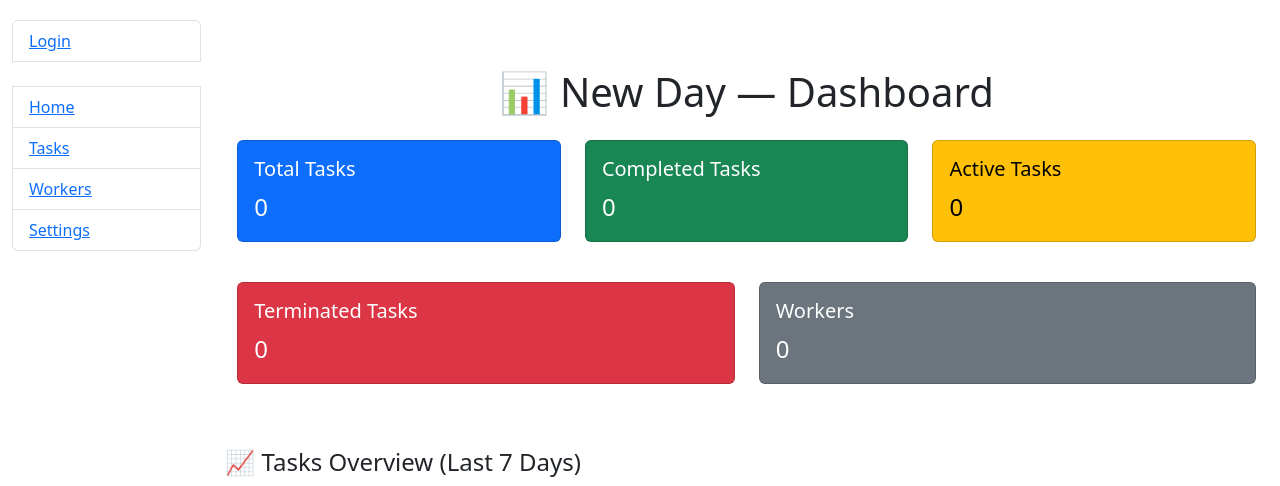
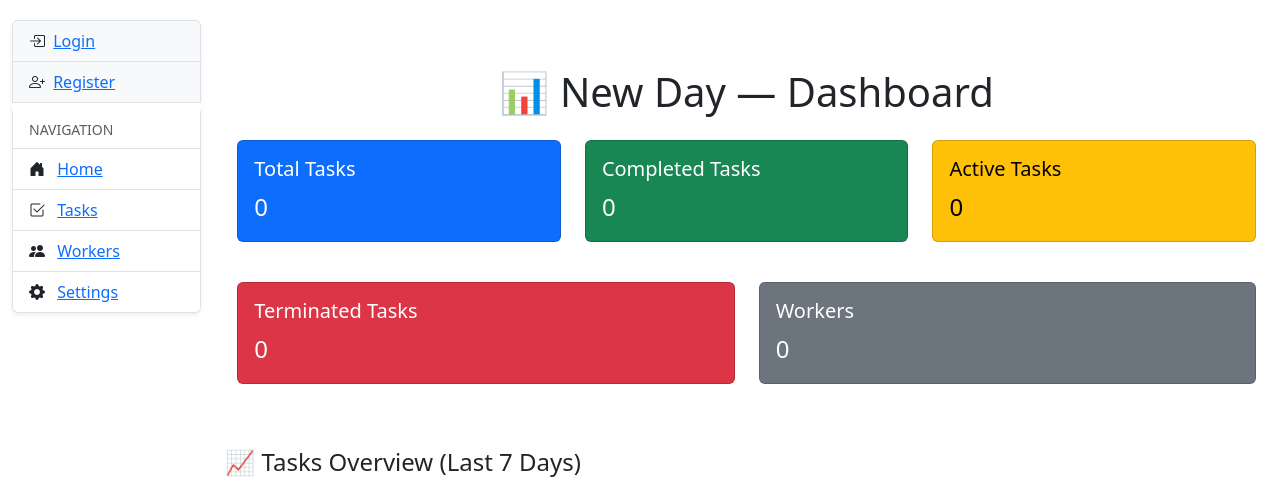
Before and after one commit to Oneyura/task-manager-new-day, a Django app: page / in a window 1280 px wide. Shown: the top 486 px of the page. Run offline with Django 5.2, Linux system fonts and the light colour scheme; data that the repository does not hold is empty.

Commit message:
Upgrade sidebar template

```diff
--- a/templates/base.html
+++ b/templates/base.html
@@ -10,8 +10,9 @@
 
   {% load static %}
   <link rel="stylesheet" href="{% static 'css/styles.css' %}">
+  <script src="https://cdn.jsdelivr.net/npm/chart.js"></script>
+  <link href="https://cdn.jsdelivr.net/npm/bootstrap-icons@1.10.5/font/bootstrap-icons.css" rel="stylesheet">
 </head>
-<script src="https://cdn.jsdelivr.net/npm/chart.js"></script>
 <body>
 <div class="container-fluid">
     <div class="row">
--- a/templates/includes/sidebar.html
+++ b/templates/includes/sidebar.html
@@ -1,15 +1,43 @@
-<ul class="sidebar-nav list-group">
+<ul class="list-group shadow-sm">
+
+  <!-- User Info -->
   {% if user.is_authenticated %}
-    <li class="list-group-item">User: <a href="{{ user.get_absolute_url }}">{{ user.get_username }}</a></li>
-    <li class="list-group-item"><a href="{% url 'logout'%}?next={{request.path}}">Logout</a></li>
+    <li class="list-group-item bg-light d-flex justify-content-between align-items-center">
+      <div>
+        <i class="bi bi-person-circle me-1"></i>
+        <strong>{{ user.username }}</strong>
+      </div>
+      <a href="{% url 'logout' %}?next={{ request.path }}" class="text-danger small">Logout</a>
+    </li>
   {% else %}
-    <li class="list-group-item"><a href="{% url 'login'%}?next={{request.path}}">Login</a></li>
+    <li class="list-group-item bg-light">
+      <i class="bi bi-box-arrow-in-right me-1"></i>
+      <a href="{% url 'login' %}?next={{ request.path }}">Login</a>
+    </li>
+    <li class="list-group-item bg-light">
+      <i class="bi bi-person-plus me-1"></i>
+      <a href="{% url 'task-manager:worker-create' %}">Register</a>
+    </li>
   {% endif %}
 
-  <br>
+  <li class="list-group-item text-muted small text-uppercase mt-2">
+    Navigation
+  </li>
 
-  <li class="list-group-item"><a href="{% url 'task-manager:index' %}">Home</a></li>
-  <li class="list-group-item"><a href="{% url 'task-manager:task-list' %}">Tasks</a></li>
-  <li class="list-group-item"><a href="{% url 'task-manager:worker-list' %}">Workers</a></li>
-  <li class="list-group-item"><a href="{% url 'task-manager:settings' %}">Settings</a></li>
+  <li class="list-group-item">
+    <i class="bi bi-house-door-fill me-2"></i>
+    <a href="{% url 'task-manager:index' %}">Home</a>
+  </li>
+  <li class="list-group-item">
+    <i class="bi bi-check2-square me-2"></i>
+    <a href="{% url 'task-manager:task-list' %}">Tasks</a>
+  </li>
+  <li class="list-group-item">
+    <i class="bi bi-people-fill me-2"></i>
+    <a href="{% url 'task-manager:worker-list' %}">Workers</a>
+  </li>
+  <li class="list-group-item">
+    <i class="bi bi-gear-fill me-2"></i>
+    <a href="{% url 'task-manager:settings' %}">Settings</a>
+  </li>
 </ul>
```
Lines whose indentation alone changed are shown as unchanged.
